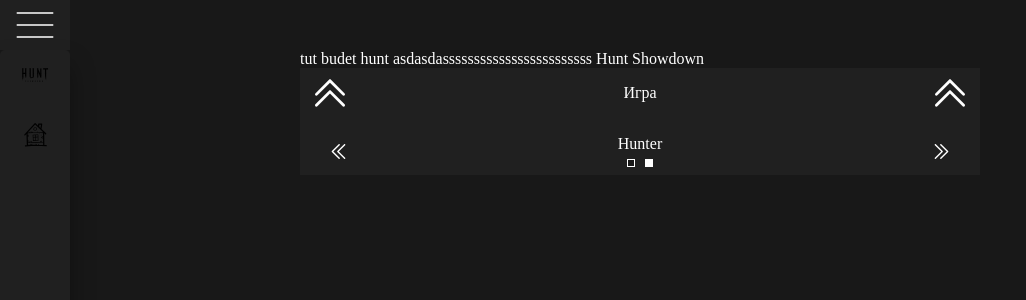
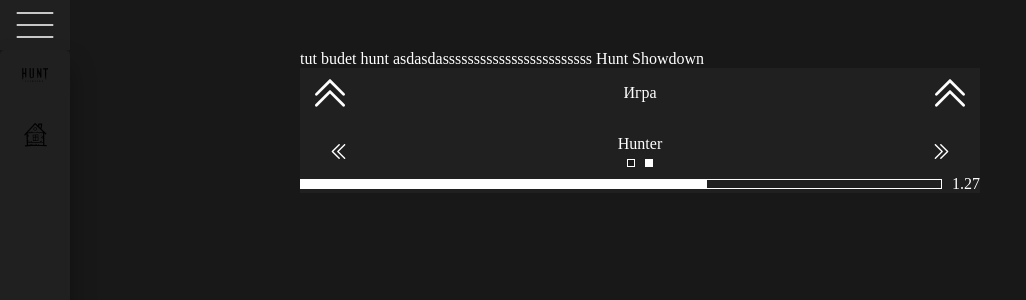
Before and after one commit to Lugzan151892/hunt-showdown, a Nuxt app: page /games/hunt/HuntView in a window 1280 px wide. Shown: the top 300 px of the page, without its empty margins (0-1026 px from the left). Built offline with nearby package versions, Linux system fonts and the light colour scheme.

Commit message:
feat/hunt-page: added custom progress bar

```diff
--- /dev/null
+++ b/components/ui/CustomProgressBar.vue
@@ -0,0 +1,73 @@
+<template>
+	<div class="container">
+		<div ref="lineRef" class="line" @click="handleMouseDown($event)">
+			<div class="line__filled" :style="{ width: `${fillPercent}%` }" />
+		</div>
+		<div class="number">{{ value }}</div>
+	</div>
+</template>
+<script lang="ts" setup>
+	const props = defineProps({
+		max: {
+			type: Number,
+			default: 2
+		},
+		min: {
+			type: Number,
+			default: 0
+		},
+		step: {
+			type: Number,
+			default: 0.1
+		},
+		modelValue: {
+			type: Number,
+			default: 0
+		}
+	});
+
+	const lineRef = ref<HTMLDivElement | null>(null);
+
+	const emit = defineEmits(['update:modelValue']);
+
+	const value = computed({
+		get() {
+			return props.modelValue;
+		},
+		set(val) {
+			emit('update:modelValue', val);
+		}
+	});
+
+	const fillPercent = ref(0);
+
+	const handleMouseDown = (e: MouseEvent) => {
+		if (lineRef.value) {
+			const rangeDifference = e.clientX - lineRef.value.offsetLeft;
+			const currentLineWidth = lineRef.value.clientWidth;
+			fillPercent.value = +((rangeDifference / currentLineWidth) * 100).toFixed(2);
+			value.value = +((props.max / 100) * fillPercent.value).toFixed(2);
+		}
+	};
+
+	onMounted(() => {
+		fillPercent.value = (value.value / props.max) * 100;
+	});
+</script>
+<style lang="scss" scoped>
+	.container {
+		display: grid;
+		grid-template-columns: 1fr max-content;
+		column-gap: 10px;
+		align-items: center;
+	}
+	.line {
+		height: 10px;
+		width: 100%;
+		border: 1px solid white;
+		&__filled {
+			height: 100%;
+			background-color: white;
+		}
+	}
+</style>
--- a/pages/games/hunt/HuntView.vue
+++ b/pages/games/hunt/HuntView.vue
@@ -3,6 +3,7 @@
 		tut budet hunt asdasdassssssssssssssssssssssss {{ huntStore.hunt }}
 		<UiCustomExpander title="hunt.game" :opened="isOpen" @open="($event) => (isOpen = $event)">
 			<UiCustomSliderInput v-model="value" :options="sliderOptions" />
+			<UiCustomProgressBar v-model="progressValue" :min="0" :max="2" :step="0.1" />
 		</UiCustomExpander>
 	</div>
 </template>
@@ -13,6 +14,7 @@
 
 	const isOpen = ref(true);
 	const value = ref(1);
+	const progressValue = ref(1.27);
 
 	const sliderOptions = [
 		{
```
